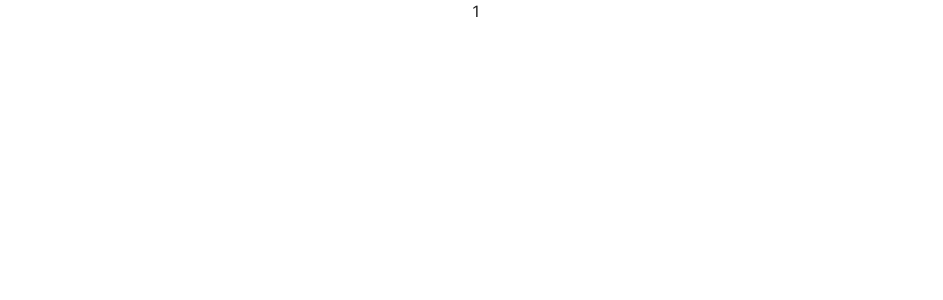
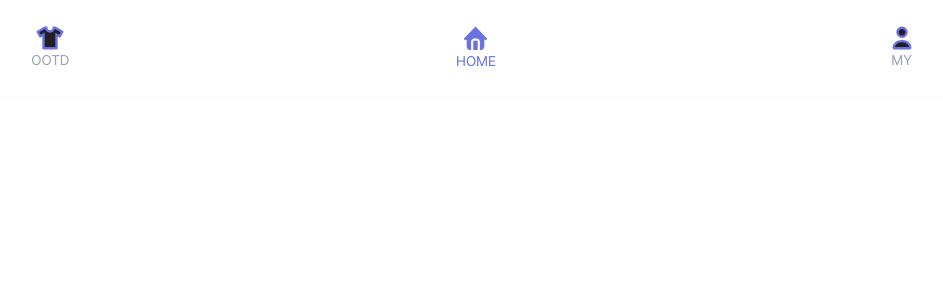
Before and after one commit to FRONT-END-BOOTCAMP-PLUS-5/today-weather, a Next.js app: page /ootd/1 in a window 1280 px wide. Shown: the top 300 px of the page, without its empty margins (164-1107 px from the left). Built offline with nearby package versions, Linux system fonts and the light colour scheme.

Commit message:
test: nav 수정 전

```diff
--- a/app/(anon)/ootd/[id]/page.tsx
+++ b/app/(anon)/ootd/[id]/page.tsx
@@ -2,5 +2,5 @@
 
 //ootd detail
 export default function OotdDetail() {
-  return <>1</>;
+  return <></>;
 }
--- a/app/components/Nav.tsx
+++ b/app/components/Nav.tsx
@@ -10,6 +10,10 @@ const Nav: React.FC = () => {
   const pathname = usePathname();
   const router = useRouter();
 
+  const hideNabar = pathname.startsWith('oodt/wirte');
+
+  if (hideNabar) return null;
+
   const isOOTDActive = pathname === '/ootd';
   const isMyActive = pathname === '/mypage';
   const isHomeActive = pathname === '/' || (!isOOTDActive && !isMyActive);
@@ -17,7 +21,6 @@ const Nav: React.FC = () => {
   return (
     <div className="w-full h-24 bg-white shadow-[0px_-8px_16px_0px_rgba(34,34,34,0.10)]">
       <div className="flex justify-around items-center h-full">
-
         <button
           onClick={() => router.push('/ootd')}
           className="flex flex-col justify-center items-center text-sm w-[53px] h-[48px]"
@@ -41,7 +44,6 @@ const Nav: React.FC = () => {
           <MY width={20} height={24} fill={isMyActive ? '#6A71E5' : 'white'} />
           <span className={isMyActive ? 'text-[#6A71E5]' : 'text-gray-400'}>MY</span>
         </button>
-
       </div>
     </div>
   );
--- a/app/layout.tsx
+++ b/app/layout.tsx
@@ -27,7 +27,8 @@ export default function RootLayout({
       <body
         className={`${pretendard.className} bg-white flex flex-col h-full items-center justify-between overflow-y-auto`}
       >
-        {children}
+        <main>{children}</main>
+        <Nav />
       </body>
     </html>
   );
```
